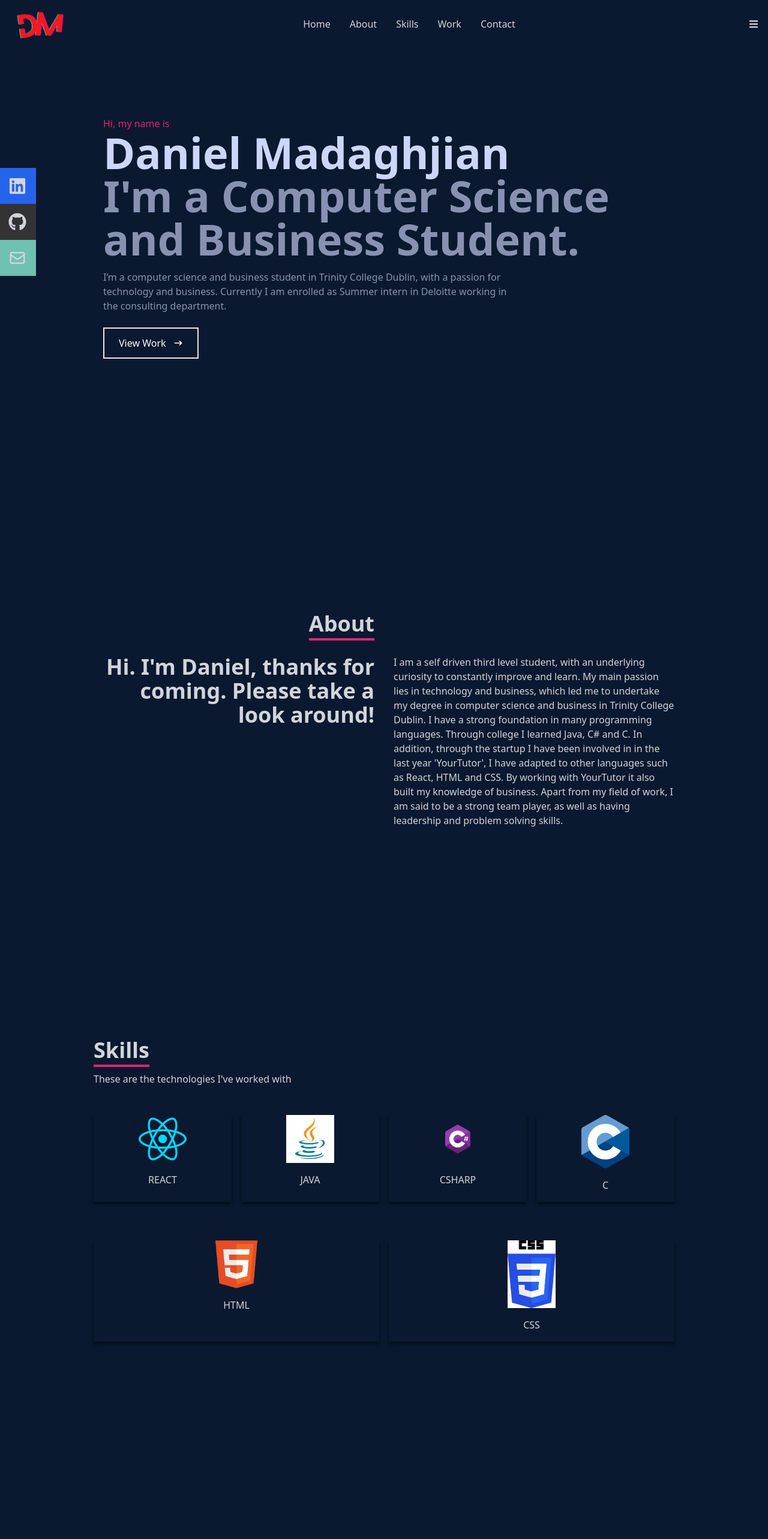
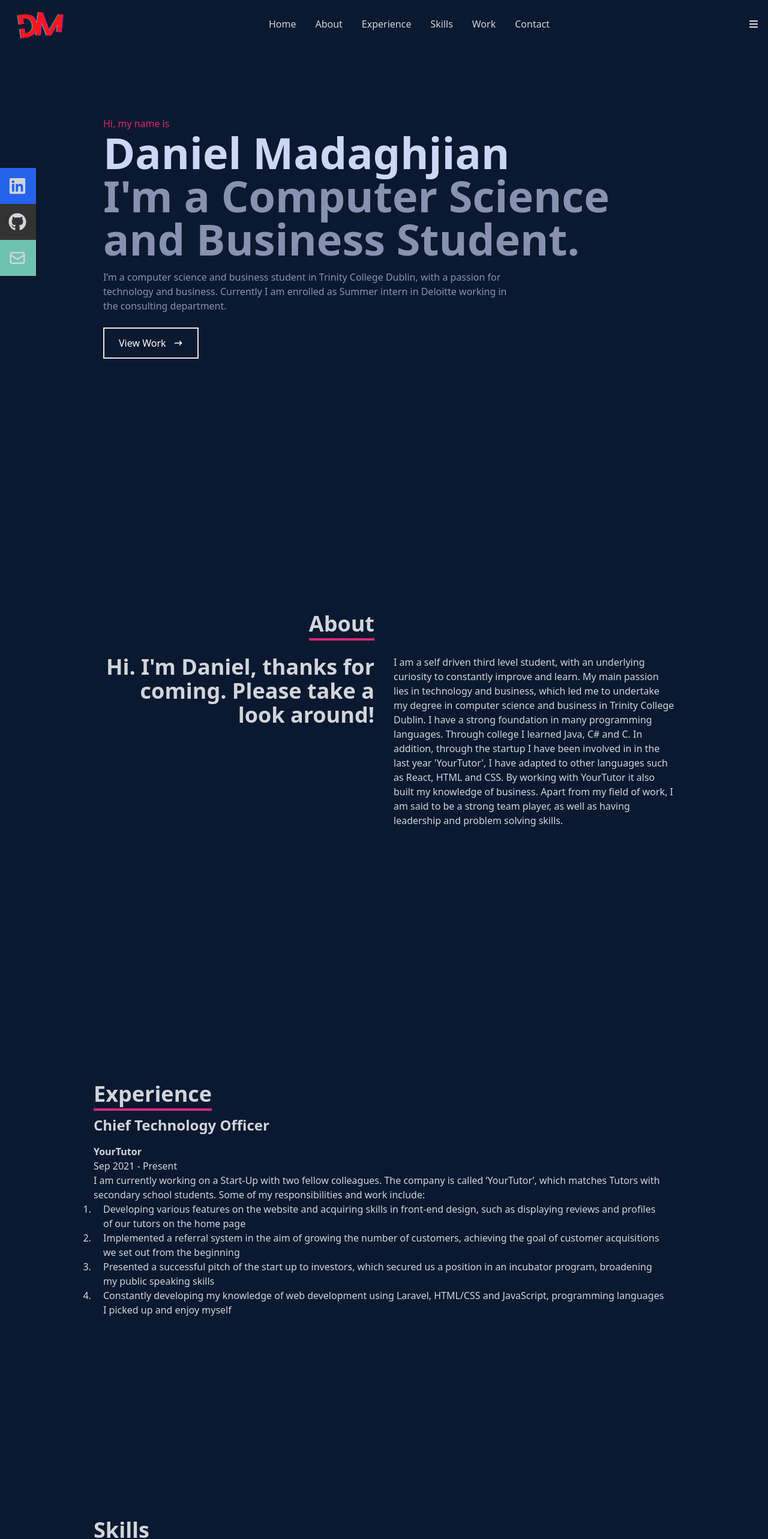
Before and after one commit to DanielMadaghjian/Portfolio-Website-Tutorial, a React (Create React App) app: page / in a window 1280 px wide. Shown: the top 2566 px of the page at 60% size. Built offline with nearby package versions, Linux system fonts and the light colour scheme.

Commit message:
links added for navigation

```diff
--- a/package.json
+++ b/package.json
@@ -10,6 +10,7 @@
     "react-dom": "^18.1.0",
     "react-icons": "^4.4.0",
     "react-scripts": "5.0.1",
+    "react-scroll": "^1.8.7",
     "web-vitals": "^2.1.4"
   },
   "scripts": {
--- a/src/App.js
+++ b/src/App.js
@@ -4,6 +4,7 @@ import About from "./components/About";
 import Skills from "./components/Skills";
 import Work from "./components/Work";
 import Contact from "./components/Contact";
+import Experience from "./components/Experience";
 
 function App() {
   return (
@@ -11,6 +12,7 @@ function App() {
       <Navbar></Navbar>
       <Home></Home>
       <About></About>
+      <Experience></Experience>
       <Skills></Skills>
       <Work></Work>
       <Contact></Contact>
--- /dev/null
+++ b/src/components/Experience.jsx
@@ -0,0 +1,40 @@
+import React from 'react'
+
+const Experience = () => {
+  return (
+    <div name='experience' className='w-full h-screen bg-[#0a192f] text-gray-300'>
+    <div className='max-w-[1000px] mx-auto p-4 flex flex-col justify-center w-full h-full'>
+         <div>
+            <p className='text-4xl font-bold inline border-b-4 border-pink-600 '>Experience</p> <br/>
+            <div>
+                <p className='py-4 text-2xl font-bold'>Chief Technology Officer</p>
+                <p className='font-bold'>YourTutor</p>
+                <p>Sep 2021 - Present</p>
+                <div>
+                    <p>I am currently working on a Start-Up with two fellow colleagues. The company is called ‘YourTutor’,
+                        which matches Tutors with secondary school students. Some of my responsibilities and work include:</p>
+                        <ul style={{ listStyleType: 'decimal' }}>
+                            <li>Developing various features on the website and acquiring skills in front-end design,
+                                such as displaying reviews and profiles of our tutors on the home page</li>
+                                <li>Implemented a referral system in the aim of growing the number of customers,
+                                    achieving the goal of customer acquisitions we set out from the beginning</li>
+                                    <li>Presented a successful pitch of the start up to investors,
+                                        which secured us a position in an incubator program, broadening my public speaking skills</li>
+                                        <li>Constantly developing my knowledge of web development using Laravel, HTML/CSS and JavaScript,
+                                            programming languages I picked up and enjoy myself</li>
+                        </ul>
+                </div>
+            </div>
+
+
+        </div>
+
+
+
+
+    </div>
+    </div>
+  )
+}
+
+export default Experience
--- a/src/components/navbar.jsx
+++ b/src/components/navbar.jsx
@@ -4,6 +4,8 @@ import {FaBars, FaTimes, FaGithub, FaLinkedin, FaFacebook} from 'react-icons/fa'
 import {HiOutlineMail} from 'react-icons/hi';
 import {BsFillPersonLinesFill} from 'react-icons/bs'
 import DM from '../assets/DM.png';
+
+import { Link } from 'react-scroll';
 
 const Navbar = () => {
   const [nav, setNav] = useState(false)
@@ -15,11 +17,25 @@ const Navbar = () => {
         </div>
 
             <ul className='hidden md:flex '>
-                <li>Home</li>
-                <li>About</li>
-                <li>Skills</li>
-                <li>Work</li>
-                <li>Contact</li>
+                <li>
+                  <Link to="home" smooth={true} duration={500} >Home</Link>
+                </li>
+
+                <li>
+                  <Link to="about" smooth={true} duration={500} >About</Link>
+                </li>
+                <li>
+                  <Link to="experience" smooth={true} duration={500} >Experience</Link>
+                </li>
+                <li>
+                  <Link to="skills" smooth={true} duration={500} >Skills</Link>
+                </li>
+                <li>
+                  <Link to="work" smooth={true} duration={500} >Work</Link>
+                </li>
+                <li>
+                  <Link to="contact" smooth={true} duration={500} >Contact</Link>
+                </li>
             </ul>
 
 
@@ -31,11 +47,12 @@ const Navbar = () => {
         {/**Mobile menu */}
 
         <ul className={!nav ? 'hidden' : 'absolute top-0 left-0 w-full h-screen bg-[#0a192f] flex flex-col justify-center items-center'}>
-            <li className= 'py-6 text-4xl'>Home</li>
-            <li className= 'py-6 text-4xl'>About</li>
-            <li className= 'py-6 text-4xl'>Skills</li>
-            <li className= 'py-6 text-4xl'>Work</li>
-            <li className= 'py-6 text-4xl'>Contact</li>
+            <li className= 'py-6 text-4xl'><Link onClick={handleClick} to="home" smooth={true} duration={500} >Home</Link></li>
+            <li className= 'py-6 text-4xl'><Link onClick={handleClick} to="about" smooth={true} duration={500} >About</Link></li>
+            <li className= 'py-6 text-4xl'><Link onClick={handleClick} to="experience" smooth={true} duration={500} >Experience</Link></li>
+            <li className= 'py-6 text-4xl'><Link onClick={handleClick} to="skills" smooth={true} duration={500} >Skills</Link></li>
+            <li className= 'py-6 text-4xl'><Link onClick={handleClick} to="work" smooth={true} duration={500} >Work</Link></li>
+            <li className= 'py-6 text-4xl'><Link onClick={handleClick} to="contact" smooth={true} duration={500} >Contact</Link></li>
         </ul>
 
 
```
Also changed, not shown: 1 other file (tests, documents, lock files or other folders).
